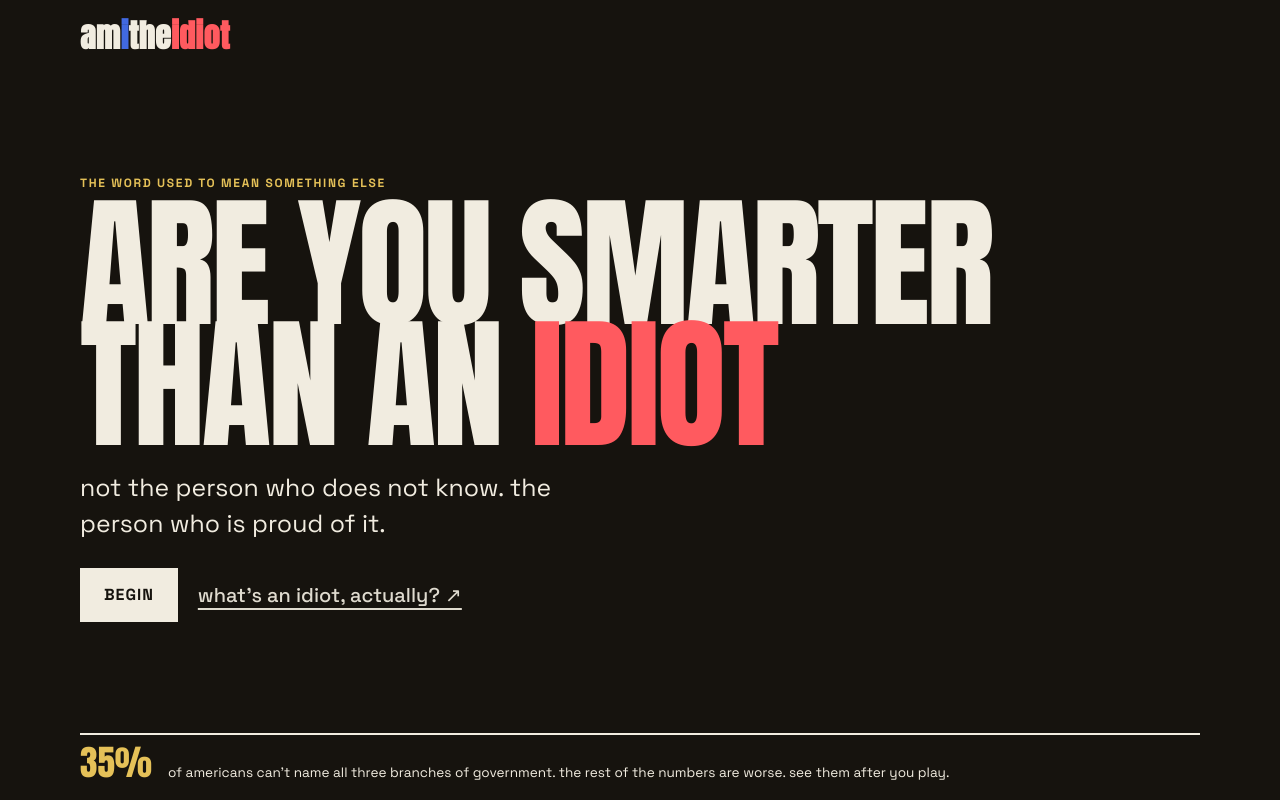
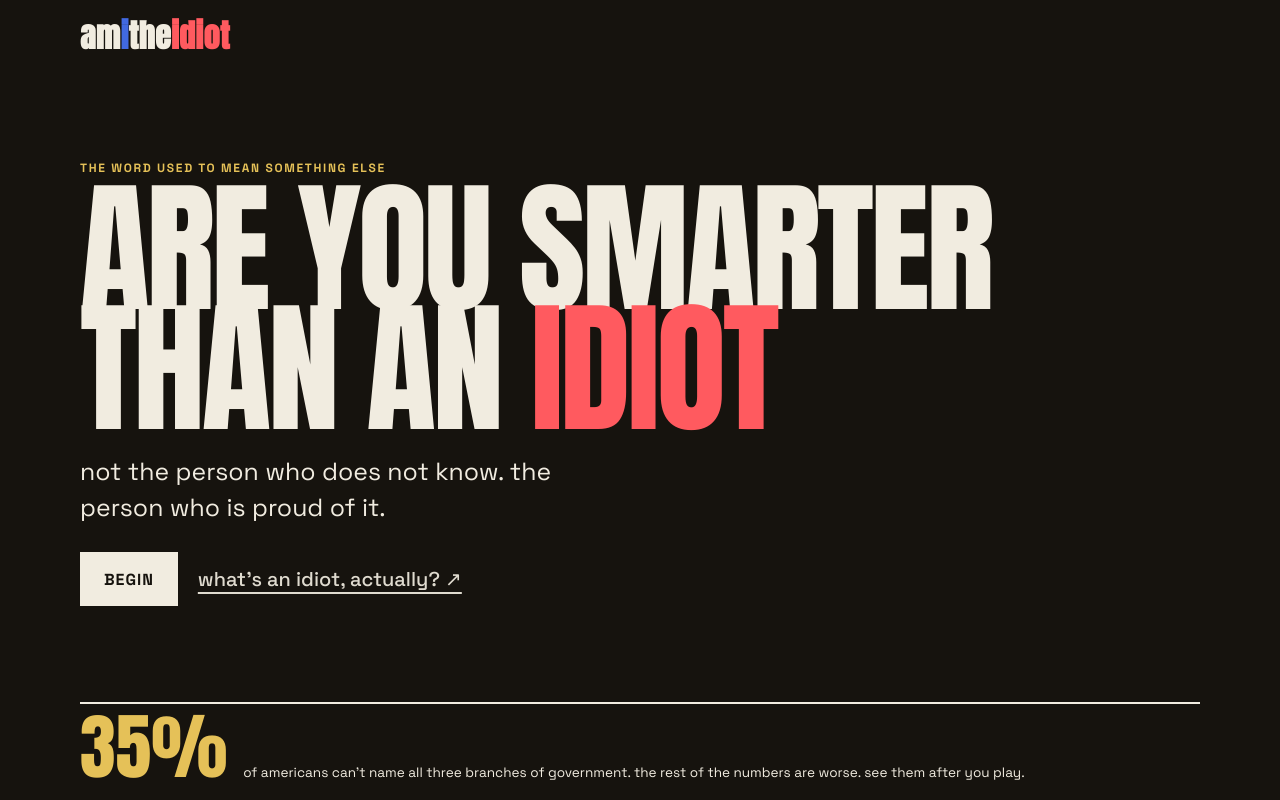
Before and after one commit to leftydevkit/amitheidiot-site, a SvelteKit app: page / in a window 1280 px wide. Built offline with nearby package versions, Linux system fonts and the light colour scheme; a web font is replaced by a local one.

Commit message:
Home: enlarge the teaser figure (2.2rem -> clamp(2.8rem, 8vw, 4.5rem))

```diff
--- a/src/routes/+page.svelte
+++ b/src/routes/+page.svelte
@@ -65,7 +65,10 @@
 		font-size: 0.85rem;
 		line-height: 1.35;
 	}
-	.landing-tease b { color: var(--gold); font: 2.2rem/0.8 'Anton', sans-serif; }
+	.landing-tease b {
+		color: var(--gold);
+		font: clamp(2.8rem, 8vw, 4.5rem)/0.8 'Anton', sans-serif;
+	}
 
 	@media (max-width: 620px) {
 		.landing .page-title { font-size: min(clamp(3rem, 15vw, 9rem), 19vh); }
```
